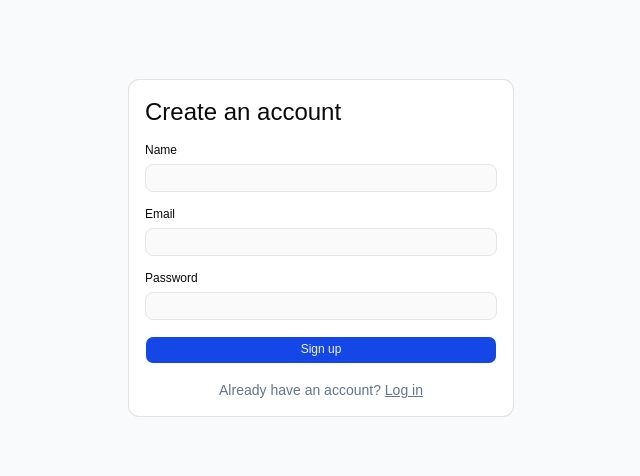
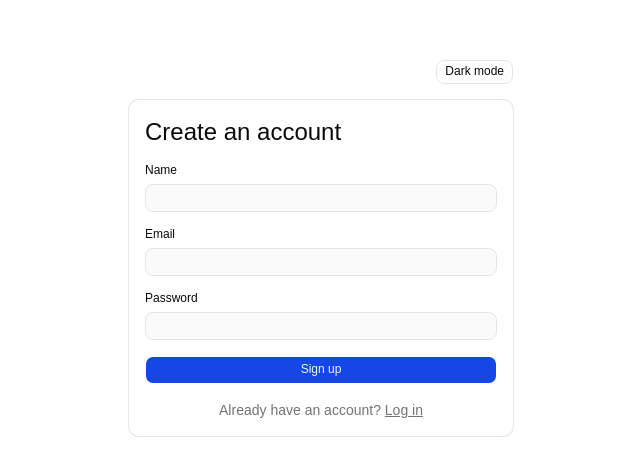
Before and after one commit to 10pshine-cohort-9/cohort-9-mern-14608-adnan, a React (Vite) app in the folder frontend/: page /signup in a window 1280 px wide. Shown: the part 152-628 px from the top of the page, without its empty margins (319-959 px from the left). Built offline with nearby package versions, Linux system fonts and the light colour scheme; no server answers.

Commit message:
feat(frontend): add themetoggle to switch beteen dark and light theme and added theme switch to all pages

```diff
--- a/frontend/src/components/RichTextEditor.tsx
+++ b/frontend/src/components/RichTextEditor.tsx
@@ -11,10 +11,15 @@ const RichTextEditor = ({ content, onChange }: RichTextEditorProps) => {
     extensions: [StarterKit],
     content,
     onUpdate: ({ editor }) => onChange(editor.getHTML()),
+    editorProps: {
+      attributes: {
+        class: "min-h-[180px] text-card-foreground focus:outline-none",
+      },
+    },
   });
 
   return (
-    <div className="rounded-md border border-slate-200 p-3 min-h-50">
+    <div className="rounded-md border border-border bg-card p-3">
       <EditorContent editor={editor} />
     </div>
   );
--- /dev/null
+++ b/frontend/src/components/ThemeToggle.tsx
@@ -0,0 +1,19 @@
+import type { ReactElement } from "react";
+import { useTheme } from "@/components/theme-context";
+import { Button } from "@/components/ui/button";
+
+const ThemeToggle = (): ReactElement => {
+  const { theme, setTheme } = useTheme();
+
+  const isDark =
+    theme === "dark" ||
+    (theme === "system" && window.matchMedia("(prefers-color-scheme: dark)").matches);
+
+  return (
+    <Button variant="outline" size="sm" onClick={() => setTheme(isDark ? "light" : "dark")}>
+      {isDark ? "Light mode" : "Dark mode"}
+    </Button>
+  );
+};
+
+export default ThemeToggle;
--- a/frontend/src/pages/Dashboard.tsx
+++ b/frontend/src/pages/Dashboard.tsx
@@ -5,6 +5,7 @@ import http from "@/lib/http";
 import { useAuth } from "@/hooks/useAuth";
 import { Button } from "@/components/ui/button";
 import { Card, CardContent, CardHeader, CardTitle } from "@/components/ui/card";
+import ThemeToggle from "@/components/ThemeToggle";
 
 interface Note {
   _id: string;
@@ -66,11 +67,12 @@ const Dashboard = (): ReactElement => {
   };
 
   return (
-    <div className="min-h-screen bg-slate-50 p-6">
+    <div className="min-h-screen bg-background p-6">
       <div className="mx-auto max-w-4xl">
         <div className="mb-6 flex items-center justify-between">
           <h1 className="text-2xl font-semibold">Hi, {user?.name}</h1>
           <div className="flex gap-2">
+            <ThemeToggle />
             <Button variant="outline" onClick={() => navigate("/profile")}>Profile</Button>
             <Button variant="outline" onClick={handleLogout}>Log out</Button>
           </div>
@@ -83,9 +85,9 @@ const Dashboard = (): ReactElement => {
         {error && <p className="mb-4 text-sm text-red-500">{error}</p>}
 
         {loading ? (
-          <p className="text-slate-500">Loading notes...</p>
+          <p className="text-muted-foreground">Loading notes...</p>
         ) : notes.length === 0 ? (
-          <p className="text-slate-500">No notes yet. Create your first one.</p>
+          <p className="text-muted-foreground">No notes yet. Create your first one.</p>
         ) : (
           <div className="grid grid-cols-1 gap-4 sm:grid-cols-2 md:grid-cols-3">
             {notes.map((note) => (
@@ -94,7 +96,7 @@ const Dashboard = (): ReactElement => {
                   <CardTitle className="line-clamp-1 text-lg">{note.title}</CardTitle>
                 </CardHeader>
                 <CardContent>
-                  <p className="line-clamp-3 text-sm text-slate-500">{stripHtml(note.content)}</p>
+                  <p className="line-clamp-3 text-sm text-muted-foreground">{stripHtml(note.content)}</p>
                   <div className="mt-4 flex gap-2">
                     <Button size="sm" variant="outline" onClick={() => navigate(`/notes/${note._id}`)}>
                       Edit
--- a/frontend/src/pages/Login.tsx
+++ b/frontend/src/pages/Login.tsx
@@ -8,6 +8,7 @@ import { Button } from "@/components/ui/button";
 import { Input } from "@/components/ui/input";
 import { Label } from "@/components/ui/label";
 import { Card, CardContent, CardHeader, CardTitle } from "@/components/ui/card";
+import ThemeToggle from "@/components/ThemeToggle";
 
 interface LoginForm {
   email: string;
@@ -50,7 +51,10 @@ const Login = (): ReactElement => {
   };
 
   return (
-    <div className="flex min-h-screen items-center justify-center bg-slate-50 px-4">
+    <div className="flex min-h-screen flex-col items-center justify-center gap-4 bg-background px-4">
+      <div className="flex w-full max-w-sm justify-end">
+        <ThemeToggle />
+      </div>
       <Card className="w-full max-w-sm">
         <CardHeader>
           <CardTitle className="text-2xl">Log in</CardTitle>
@@ -70,7 +74,7 @@ const Login = (): ReactElement => {
               {submitting ? "Logging in..." : "Log in"}
             </Button>
           </form>
-          <p className="mt-4 text-center text-sm text-slate-500">
+          <p className="mt-4 text-center text-sm text-muted-foreground">
             No account? <Link to="/signup" className="underline">Sign up</Link>
           </p>
         </CardContent>
--- a/frontend/src/pages/Signup.tsx
+++ b/frontend/src/pages/Signup.tsx
@@ -8,6 +8,7 @@ import { Button } from "@/components/ui/button";
 import { Input } from "@/components/ui/input";
 import { Label } from "@/components/ui/label";
 import { Card, CardContent, CardHeader, CardTitle } from "@/components/ui/card";
+import ThemeToggle from "@/components/ThemeToggle";
 
 interface SignupForm {
   name: string;
@@ -51,7 +52,10 @@ const Signup = (): ReactElement => {
   };
 
   return (
-    <div className="flex min-h-screen items-center justify-center bg-slate-50 px-4">
+    <div className="flex min-h-screen flex-col items-center justify-center gap-4 bg-background px-4">
+      <div className="flex w-full max-w-sm justify-end">
+        <ThemeToggle />
+      </div>
       <Card className="w-full max-w-sm">
         <CardHeader>
           <CardTitle className="text-2xl">Create an account</CardTitle>
@@ -75,7 +79,7 @@ const Signup = (): ReactElement => {
               {submitting ? "Creating account..." : "Sign up"}
             </Button>
           </form>
-          <p className="mt-4 text-center text-sm text-slate-500">
+          <p className="mt-4 text-center text-sm text-muted-foreground">
             Already have an account? <Link to="/login" className="underline">Log in</Link>
           </p>
         </CardContent>
```
